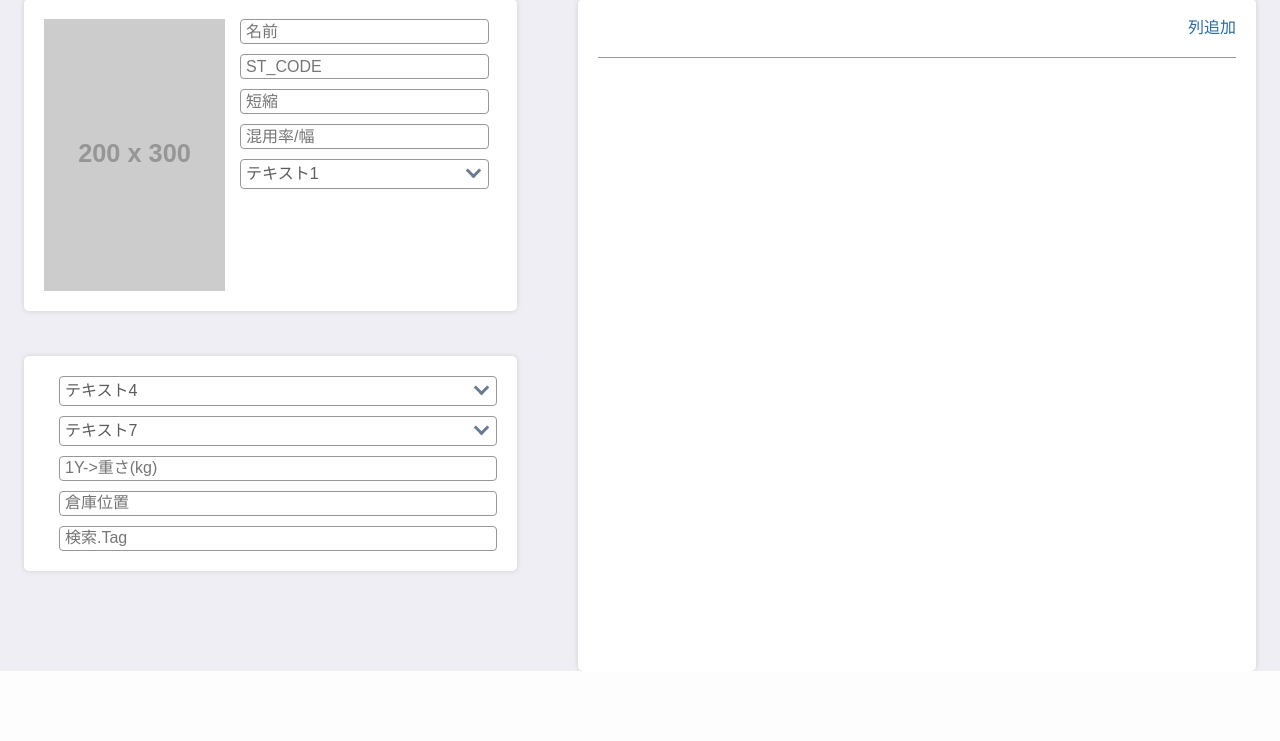
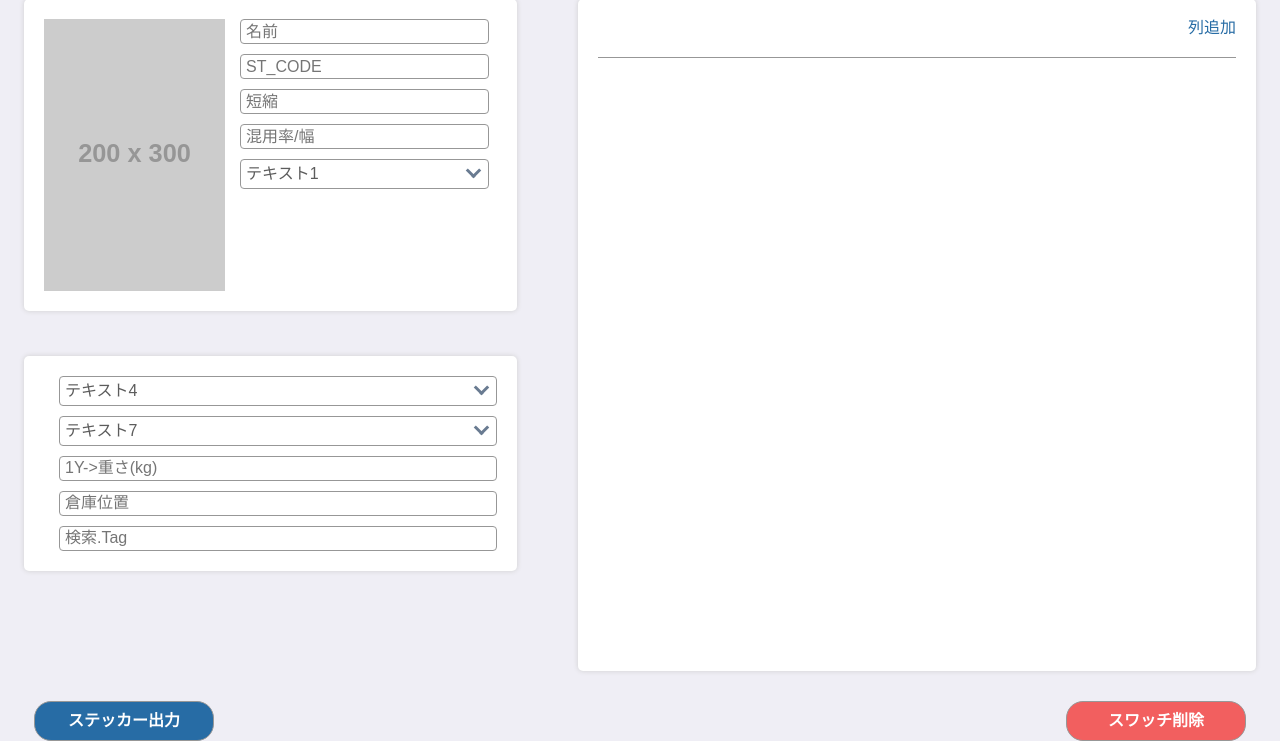
Before and after one commit to Shikura-bw/front-basic, a PHP site: page /13.html in a window 1280 px wide. Shown: the part 247-988 px from the top of the page. Before the commit the page ends 918 px from the top, so only its background shows below. Run offline with PHP 8.4, Linux system fonts and the light colour scheme; grey boxes labelled with a size stand in for pictures from a placeholder-image service; some libraries are stand-ins or nearby versions.

Commit message:
[modify] フッターボタン

```diff
--- a/13.html
+++ b/13.html
@@ -140,6 +140,11 @@
         </div>
     </div>
 
+    <div class="swatch-manage">
+        <button class="swatch-manage__button">ステッカー出力</button>
+        <button class="swatch-manage__button">スワッチ削除</button>
+    </div>
+
     <div id="mask" class="hidden"></div>
     <div id="modal" class="hidden">
         <div class="swatch-modal">
--- a/_src/_swatch.scss
+++ b/_src/_swatch.scss
@@ -202,4 +202,24 @@
             color: var(--primary-color);
         }
     }
+    &-manage {
+        display: flex;
+        justify-content: space-between;
+        width: 100%;
+        margin-top: 30px;
+        padding: 0 10px;
+        &__button {
+            display: inline-block;
+            width: 180px;
+            padding: 10px 20px;
+            border-radius: 17px;
+            color: #fff;
+            &:first-child {
+                background: var(--primary-color);
+            }
+            &:last-child {
+                background: var(--warning-color);
+            }
+        }
+    }
 }
--- a/assets/css/style_add.css
+++ b/assets/css/style_add.css
@@ -358,6 +358,26 @@
   display: inline-block;
   color: var(--primary-color);
 }
+.swatch-manage {
+  display: flex;
+  justify-content: space-between;
+  width: 100%;
+  margin-top: 30px;
+  padding: 0 10px;
+}
+.swatch-manage__button {
+  display: inline-block;
+  width: 180px;
+  padding: 10px 20px;
+  border-radius: 17px;
+  color: #fff;
+}
+.swatch-manage__button:first-child {
+  background: var(--primary-color);
+}
+.swatch-manage__button:last-child {
+  background: var(--warning-color);
+}
 
 #close {
   cursor: pointer;
```
